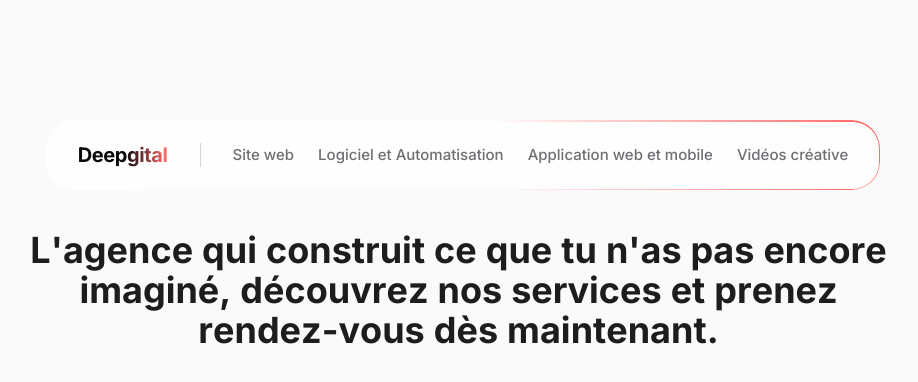
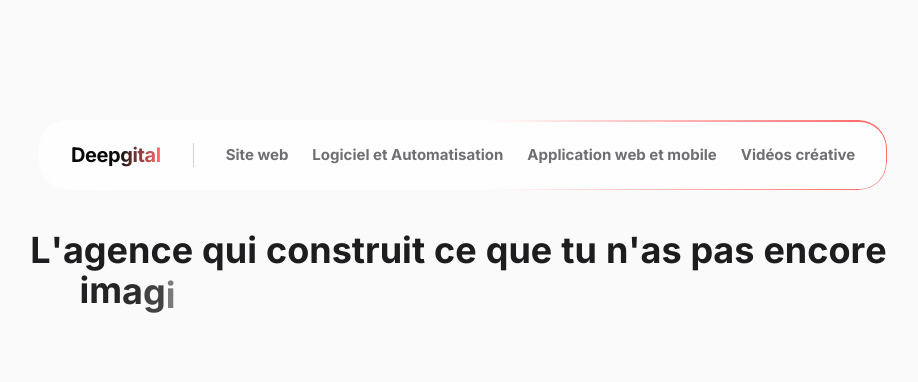
Before and after one commit to Frdeep/Createwebsite, a Next.js app: page / in a window 1280 px wide. Both pictures are taken after a click on the button "Cliquez pour ouvrir le menu". Shown: the top 382 px of the page, without its empty margins (177-1095 px from the left). Built offline with nearby package versions, Linux system fonts and the light colour scheme.

Commit message:
feat: Slower looping typing animation + bold section text

```diff
--- a/src/app/page.tsx
+++ b/src/app/page.tsx
@@ -129,33 +129,53 @@ const mobileBentoConfigs: Record<string, { cells: { colSpan: string; height: str
   },
 };
 
-// Composant Typing Text Animation
+// Composant Typing Text Animation avec boucle
 function TypingText({ text }: { text: string }) {
+  const [key, setKey] = useState(0);
   const words = text.split(' ');
+
+  // Calculer le délai total pour relancer l'animation
+  const totalChars = text.replace(/ /g, '').length;
+  const charDelay = 0.05; // 50ms par caractère
+  const animationDuration = totalChars * charDelay + 2; // +2s de pause à la fin
+
+  useEffect(() => {
+    const interval = setInterval(() => {
+      setKey(prev => prev + 1);
+    }, animationDuration * 1000);
+
+    return () => clearInterval(interval);
+  }, [animationDuration]);
+
+  let globalCharIndex = 0;
 
   return (
     <motion.h2
+      key={key}
       className="text-[#1D1D1F] text-xl sm:text-2xl md:text-3xl lg:text-4xl font-bold leading-snug sm:leading-normal"
-      initial="hidden"
-      animate="visible"
     >
       {words.map((word, wordIndex) => (
         <span key={wordIndex} className="inline-block mr-[0.25em]">
-          {word.split('').map((char, charIndex) => (
+          {word.split('').map((char, charIndex) => {
+            const delay = globalCharIndex * charDelay;
+            globalCharIndex++;
+
+            return (
               <motion.span
                 key={`${wordIndex}-${charIndex}`}
                 className="inline-block"
-              initial={{ opacity: 0, y: 15 }}
+                initial={{ opacity: 0, y: 12 }}
                 animate={{ opacity: 1, y: 0 }}
                 transition={{
-                duration: 0.25,
-                delay: (wordIndex * 4 + charIndex) * 0.018,
+                  duration: 0.4,
+                  delay: delay,
                   ease: [0.16, 1, 0.3, 1],
                 }}
               >
                 {char}
               </motion.span>
-          ))}
+            );
+          })}
         </span>
       ))}
     </motion.h2>
@@ -464,7 +484,7 @@ export default function HomePage() {
                   <motion.button
                     key={item}
                     onClick={() => handleServiceClick(item)}
-                    className={`relative text-xs sm:text-[0.9375rem] font-medium transition-all whitespace-nowrap text-center bg-transparent border-none cursor-pointer py-2.5 sm:py-1 px-3 sm:px-0 rounded-xl sm:rounded-none ${
+                    className={`relative text-xs sm:text-[0.9375rem] font-bold transition-all whitespace-nowrap text-center bg-transparent border-none cursor-pointer py-2.5 sm:py-1 px-3 sm:px-0 rounded-xl sm:rounded-none ${
                       activeService === item
                         ? 'text-[#0A0A0A] bg-white/50 sm:bg-transparent'
                         : 'text-[#6E6E73] hover:text-[#0A0A0A]'
```
Lines whose indentation alone changed are shown as unchanged.
